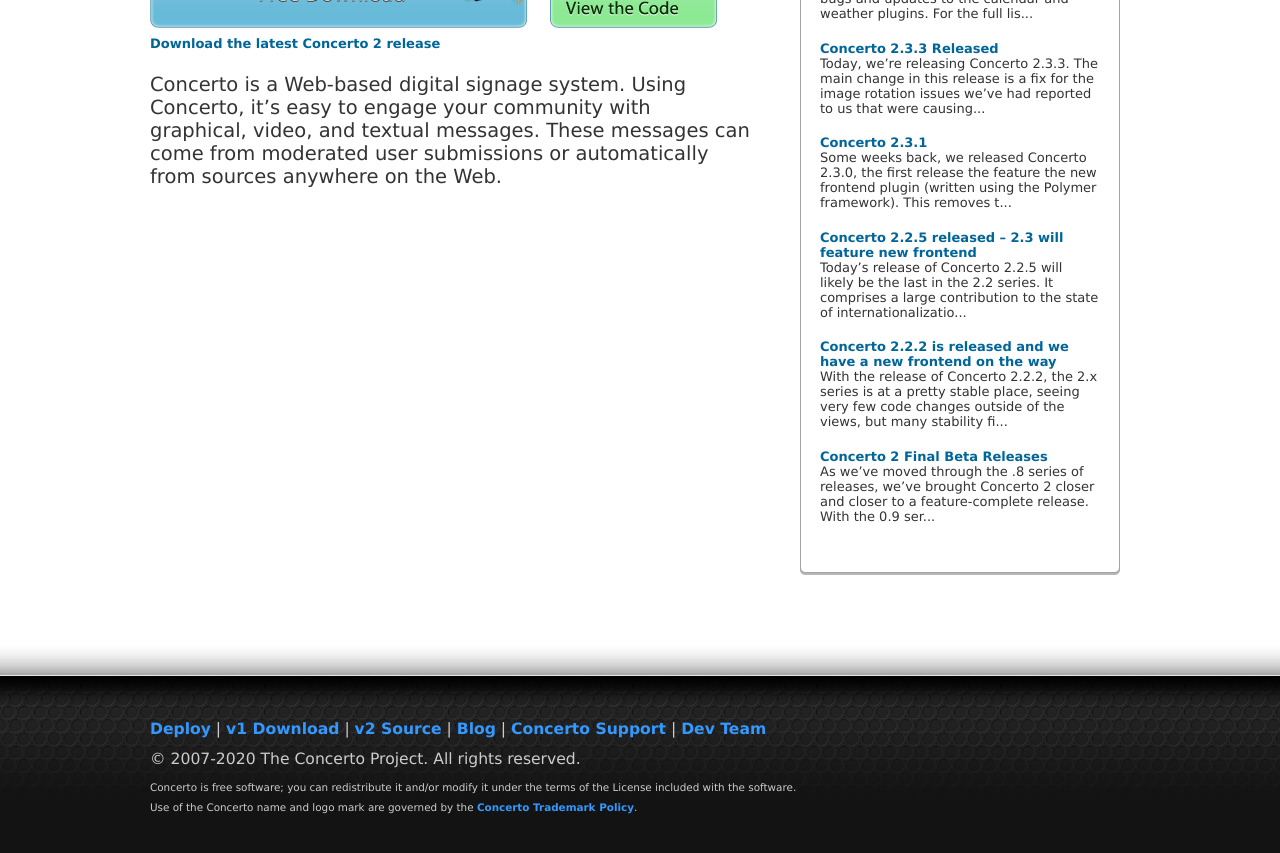
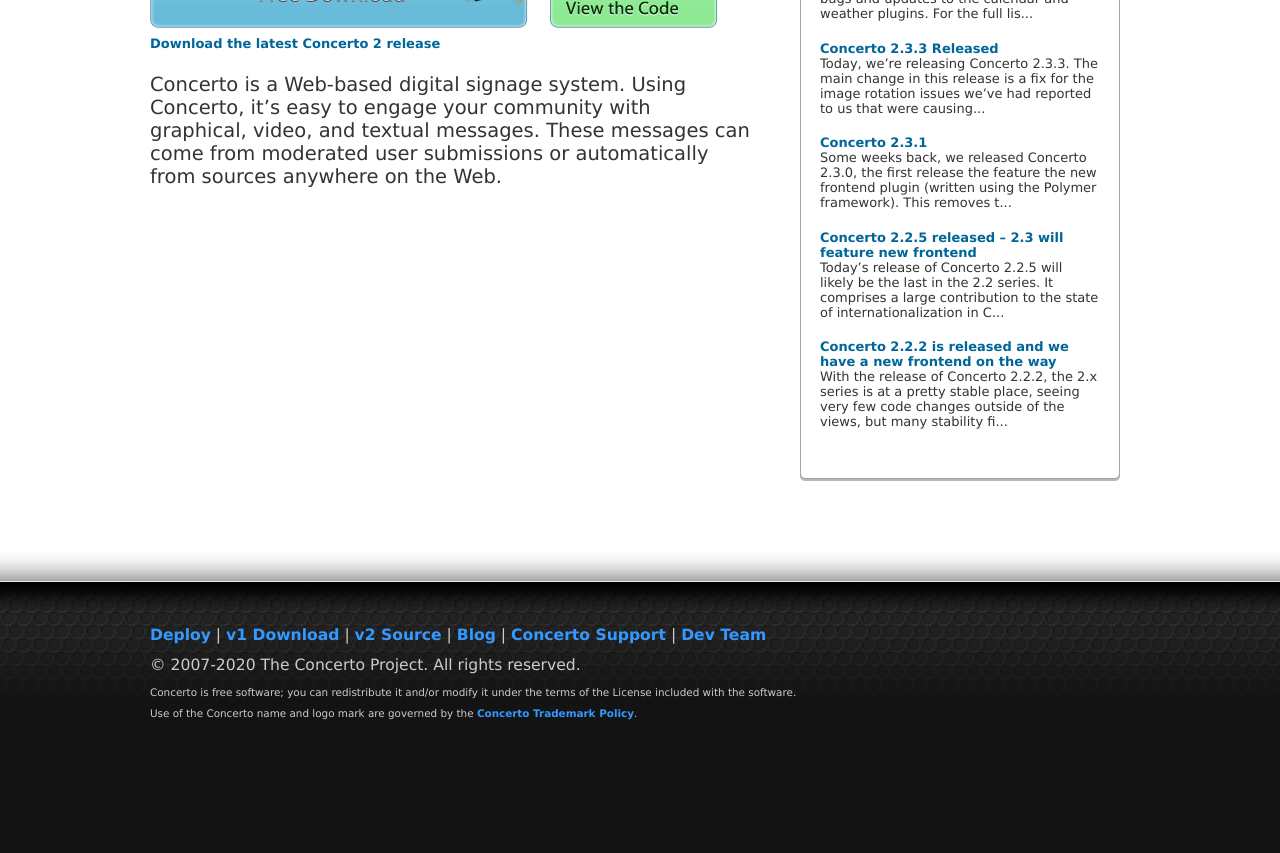
Before and after one commit to concerto/concerto-signage.org, a Jekyll site: the page built from pages/index.md, in a window 1280 px wide and 900 px high, scrolled down 660 px. Shown: the top 853 px of the window. Built offline with Jekyll 4.4.1, drawn with Linux system fonts in a browser that asks for light colours; after the commit the page ends 1467 px from its top, so only the background shows below that.

Commit message:
Make the blog list on the homepage dynamic too.
More work on #20.

```diff
--- a/_layouts/home.html
+++ b/_layouts/home.html
@@ -38,33 +38,12 @@
                     </div>
                     <div class="sb-mid">
                         <div class="sb-mid-padding">
-                            <p><a href="http://www.concerto-signage.org/blog/2017/03/05/concerto-2-3-4-released/">Concerto
-                                    2.3.4 Released</a><br />Some weeks back, we released Concerto 2.3.4. This
-                                release contains fixes for many bugs and updates to the calendar and weather
-                                plugins. For the full lis...</p>
-                            <p><a href="http://www.concerto-signage.org/blog/2016/04/07/concerto-2-3-3-released/">Concerto
-                                    2.3.3 Released</a><br />Today, we’re releasing Concerto 2.3.3. The main change
-                                in this release is a fix for the image rotation issues we’ve had reported to us that
-                                were causing...</p>
-                            <p><a href="http://www.concerto-signage.org/blog/2015/10/31/concerto-2-3-1/">Concerto
-                                    2.3.1</a><br />Some weeks back, we released Concerto 2.3.0, the first release
-                                the feature the new frontend plugin (written using the Polymer framework). This
-                                removes t...</p>
-                            <p><a
-                                    href="http://www.concerto-signage.org/blog/2015/01/24/concerto-2-2-5-released-2-3-will-feature-new-frontend/">Concerto
-                                    2.2.5 released – 2.3 will feature new frontend</a><br />Today&#8217;s release of
-                                Concerto 2.2.5 will likely be the last in the 2.2 series. It comprises a large
-                                contribution to the state of internationalizatio...</p>
-                            <p><a
-                                    href="http://www.concerto-signage.org/blog/2014/12/03/concerto-2-2-2-is-released-and-we-have-a-new-frontend-on-the-way/">Concerto
-                                    2.2.2 is released and we have a new frontend on the way</a><br />With the
-                                release of Concerto 2.2.2, the 2.x series is at a pretty stable place, seeing very
-                                few code changes outside of the views, but many stability fi...</p>
-                            <p><a
-                                    href="http://www.concerto-signage.org/blog/2014/05/10/concerto-2-final-beta-releases/">Concerto
-                                    2 Final Beta Releases</a><br />As we&#8217;ve moved through the .8 series of
-                                releases, we&#8217;ve brought Concerto 2 closer and closer to a feature-complete
-                                release. With the 0.9 ser...</p>
+                            {% for post in site.posts | limit:5 %}
+                            <p>
+                                <a href="{{ post.url }}">{{ post.title }}</a><br />
+                                {{ post.excerpt | strip_html | strip_newlines | truncate: 155 }}
+                            </p>
+                            {% endfor %}
                         </div>
                     </div>
                     <div class="sb-bot">&nbsp;</div>
```
